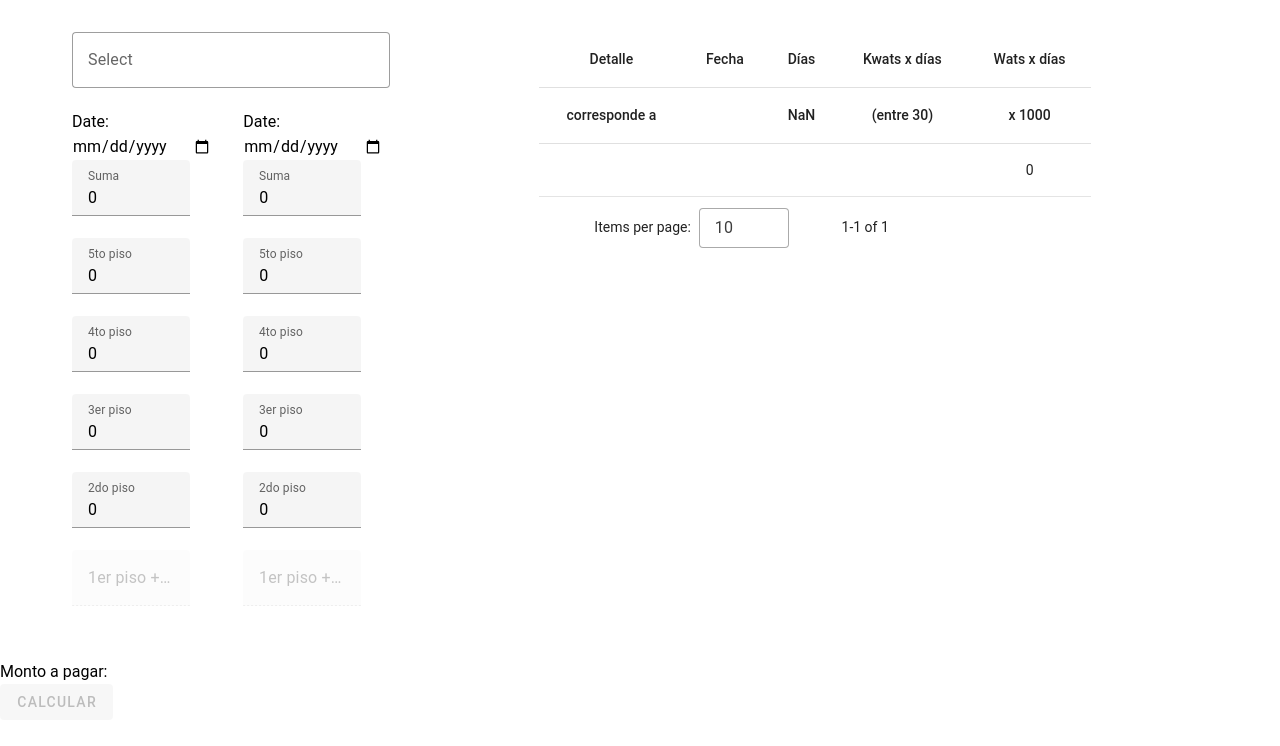
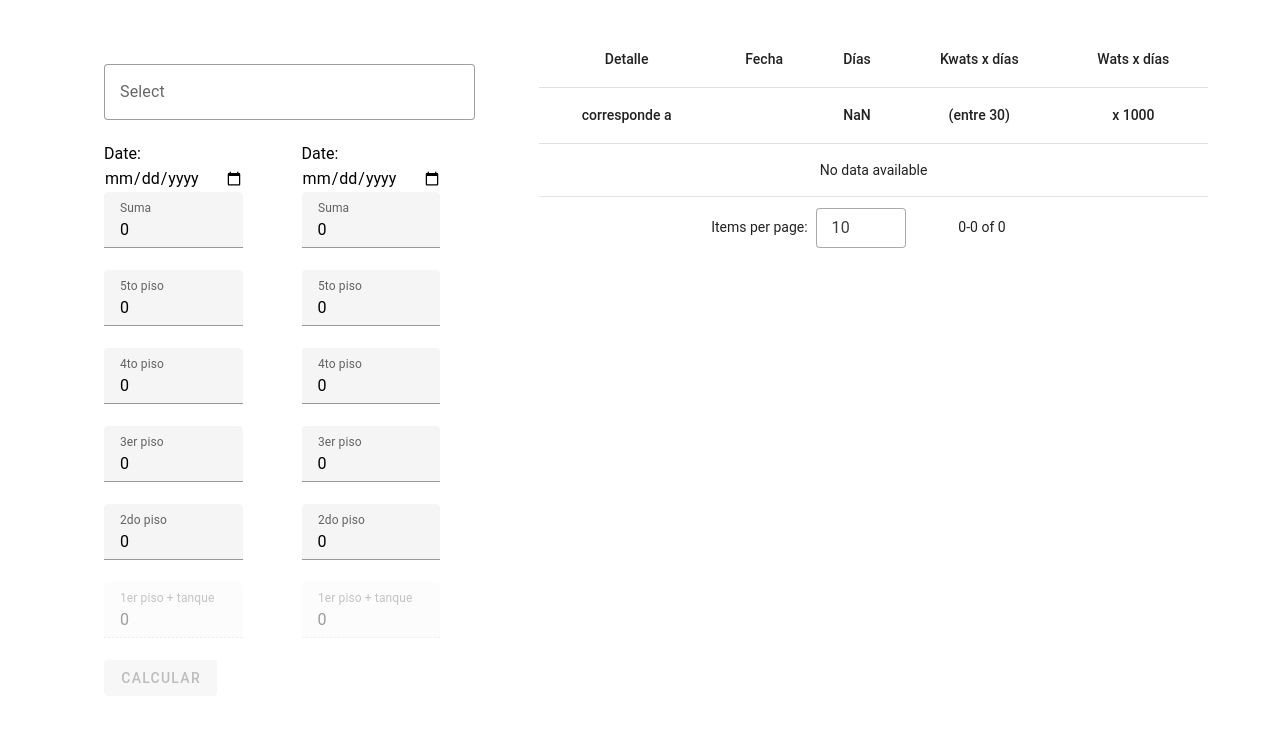
Before and after one commit to CinthiaRS24/electricity-bill-calculator, a Vue app: page / in a window 1280 px wide. Shown: the top 746 px of the page. Built offline with nearby package versions, Linux system fonts and the light colour scheme.

Commit message:
feat: structure and rename components, add enhancements by typescriptstructure and rename components, add enhancements by typescript

```diff
--- /dev/null
+++ b/src/ElectricityCalculator.vue
@@ -0,0 +1,40 @@
+<script lang="ts">
+
+import ConsumptionForm from './components/EnergyConsumptionForm.vue';
+import InfoTable from './components/ConsumptionInfoTable.vue';
+
+
+export default {
+    components: {
+        ConsumptionForm,
+        InfoTable
+    },
+    data() {
+        return {
+            tableData: [] as any[],
+            startDate: "" as string,
+            endDate: "" as string,
+        }
+    },
+    emits: ["calculated"],
+    methods: {
+        updateData(payload: { tableData: any[], startDate: string, endDate: string }) {
+            this.tableData = payload.tableData;
+            this.startDate = payload.startDate;
+            this.endDate = payload.endDate;
+        }
+    }
+}
+
+</script>
+
+<template>
+    <v-container style="display: flex; flex-direction: row;">
+        <v-container style="width: 40%">
+            <ConsumptionForm @calculated="updateData" />
+        </v-container>
+        <v-container style="width: 60%">
+            <InfoTable :desserts="tableData" :endDate="endDate" :startDate="startDate" />
+        </v-container>
+    </v-container>
+</template>
--- a/src/components/InfoTable.vue
+++ b/src/components/ConsumptionInfoTable.vue
@@ -1,4 +1,6 @@
-<script>
+<script lang="ts">
+import type { HeaderItem } from '../model/Types';
+
 export default {
   props: {
     desserts: {
@@ -15,7 +17,7 @@ export default {
     }
   },
   computed: {
-    headers() {
+    headers(): HeaderItem[] {
       return [
         {
           title: 'Detalle', align: 'center',
@@ -27,14 +29,14 @@ export default {
           title: 'Fecha',
           align: 'center',
           children: [
-            { title: this.endDate, value: 'start' },
-            { title: this.startDate, value: 'end' },
+            { title: this.endDate, value: 'start', align: 'center' },
+            { title: this.startDate, value: 'end', align: 'center' },
           ],
         },
         {
           title: 'Días', align: 'center',
           children: [
-            { title: this.daysUsed(), value: 'difference', align: 'center', },
+            { title: String(this.daysUsed()), value: 'difference', align: 'center', },
           ],
         },
         {
@@ -54,7 +56,7 @@ export default {
   },
   methods: {
     daysUsed() {
-      const diferenciaEnMilisegundos = new Date(this.endDate) - new Date(this.startDate);
+      const diferenciaEnMilisegundos = Number(new Date(this.endDate)) - Number(new Date(this.startDate));
       const diferenciaEnDías = diferenciaEnMilisegundos / (1000 * 60 * 60 * 24);
       console.log('diferenciaEnDías', diferenciaEnDías);
       return diferenciaEnDías;
--- a/src/Form.vue
+++ b/src/components/EnergyConsumptionForm.vue
@@ -1,10 +1,7 @@
 <script lang="ts">
-import InfoTable from './components/InfoTable.vue'
+import type { InfoItem } from "../model/Types"
 
 export default {
-    components: {
-        InfoTable
-    },
     data() {
         return {
             info: [
@@ -15,7 +12,7 @@ export default {
                     cuarto: 0,
                     tercero: 0,
                     segundo: 0,
-                    primero: "",
+                    primero: 0,
                 },
                 {
                     date: "",
@@ -24,9 +21,9 @@ export default {
                     cuarto: 0,
                     tercero: 0,
                     segundo: 0,
-                    primero: "",
+                    primero: 0,
                 }
-            ],
+            ] as InfoItem[],
             data: [
                 {
                     title: "",
@@ -40,9 +37,9 @@ export default {
         }
     },
     computed: {
-        fullFields() {
-        return this.info.every(item =>
-            Object.keys(item).every(key =>
+        fullFields(): boolean {
+            return this.info.every((item: InfoItem) =>
+                Object.keys(item).every((key: string) =>
                     key === "primero" || (item[key] !== 0 && item.date !== "")
                 )
             );
@@ -50,33 +47,37 @@ export default {
     },
     methods: {
         onClicker() {
-            const keys = Object.keys(this.info[0]).slice(1);
+            const keys: string[] = Object.keys(this.info[0]).slice(1);
             const newValues = this.assignValuesByFloor(keys);
             this.calculateWats(newValues);
             this.updateData(newValues);
+            this.$emit('calculated', { tableData: this.data, startDate: this.info[1].date, endDate: this.info[0].date });
         },
-        assignValuesByFloor(keys) {
-            return keys.map((floor, index) => {
+        assignValuesByFloor(keys: string[]) {
+            return keys.map((floor: string, index: number) => {
                 const isFirstKey = index === 0;
                 const lastIndex = keys.length - 1;
 
+                const value1 = Number(this.info[0][floor]);
+                const value2 = Number(this.info[1][floor]);
+
                 return {
                     title: isFirstKey ? floor + " + tanque" : floor,
-                    start: Number(this.info[0][floor]).toFixed(2),
-                    end: Number(this.info[1][floor]).toFixed(2),
-                    difference: (this.info[0][floor] - this.info[1][floor]).toFixed(2),
-                    kwats: ((this.info[0][floor] - this.info[1][floor]) / 30).toFixed(2),
-                    wats: index === lastIndex ? 0 : Math.round(((this.info[0][floor] - this.info[1][floor]) / 30 * 1000)),
+                    start: value1.toFixed(2),
+                    end: value2.toFixed(2),
+                    difference: (value1 - value2).toFixed(2),
+                    kwats: ((value1 - value2) / 30).toFixed(2),
+                    wats: index === lastIndex ? 0 : Math.round(((value1 - value2) / 30 * 1000)),
                 };
             });
         },
-        calculateWats(value) {
+        calculateWats(value: { wats: number }[]) {
             const sumaWats = value.slice(1, -1).reduce((acc, obj) => acc + obj.wats, 0);
             const primerElementoWats = value[0].wats;
             const diferencia = primerElementoWats - sumaWats;
             value[value.length - 1].wats = Math.round(diferencia);
         },
-        updateData(value) {
+        updateData(value: any[]) {
             this.data = value;
         }
     },
@@ -86,7 +87,7 @@ export default {
 
 <template>
     <v-container style="display: flex; flex-direction: row;">
-        <v-form style="width: 30%; margin: initial;">
+        <v-form style="margin: initial;">
             <v-container>
                 <v-select label="Select" :items="['Lote B', 'Lote C']" variant="outlined"></v-select>
                 <div class="info-container">
@@ -127,22 +128,18 @@ export default {
                         </v-col>
                     </v-row>
                 </div>
-            </v-container>
-        </v-form>
-
-        <v-container style="width: 50%; margin-right: auto;">
-            <InfoTable :desserts="data" :endDate="info[0].date" :startDate="info[1].date" />
-        </v-container>
-    </v-container>
-
                 <div class="div-final">
-        <div>
+                    <!-- <div>
                         Monto a pagar: <input v-model="number" />
-        </div>
+                    </div> -->
                     <v-btn @click="onClicker" :disabled="!fullFields" variant="tonal">
                         Calcular
                     </v-btn>
                 </div>
+            </v-container>
+        </v-form>
+    </v-container>
+
 </template>
 
 <style scoped>
--- a/src/main.ts
+++ b/src/main.ts
@@ -17,10 +17,10 @@ const vuetify = createVuetify({
     }
   })
 
-import Form from './Form.vue'
+import ElectricityCalculator from './ElectricityCalculator.vue'
 // import router from './router'
 
-const app = createApp(Form)
+const app = createApp(ElectricityCalculator)
 app.use(vuetify)
 
 // app.use(createPinia())
--- /dev/null
+++ b/src/model/Types.ts
@@ -0,0 +1,16 @@
+export interface InfoItem {
+    date: string;
+    suma: number;
+    quinto: number;
+    cuarto: number;
+    tercero: number;
+    segundo: number;
+    primero: number;
+    [key: string]: string | number;
+}
+
+export interface HeaderItem {
+    title: string;
+    align: string;
+    children: { title: string; value: string; align: string }[];
+}
```
Lines whose indentation alone changed are shown as unchanged.
